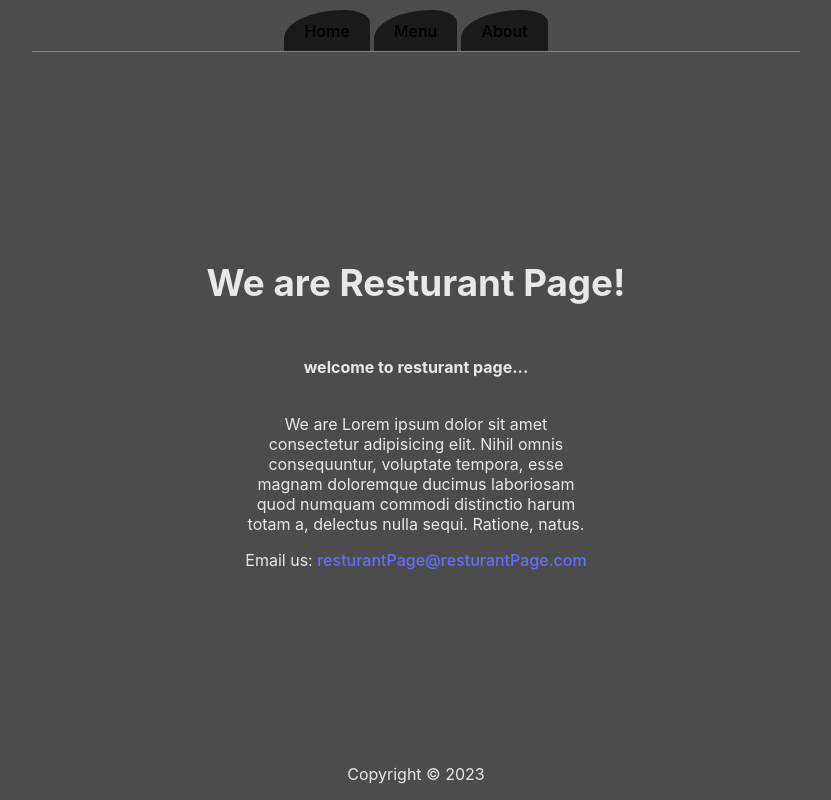
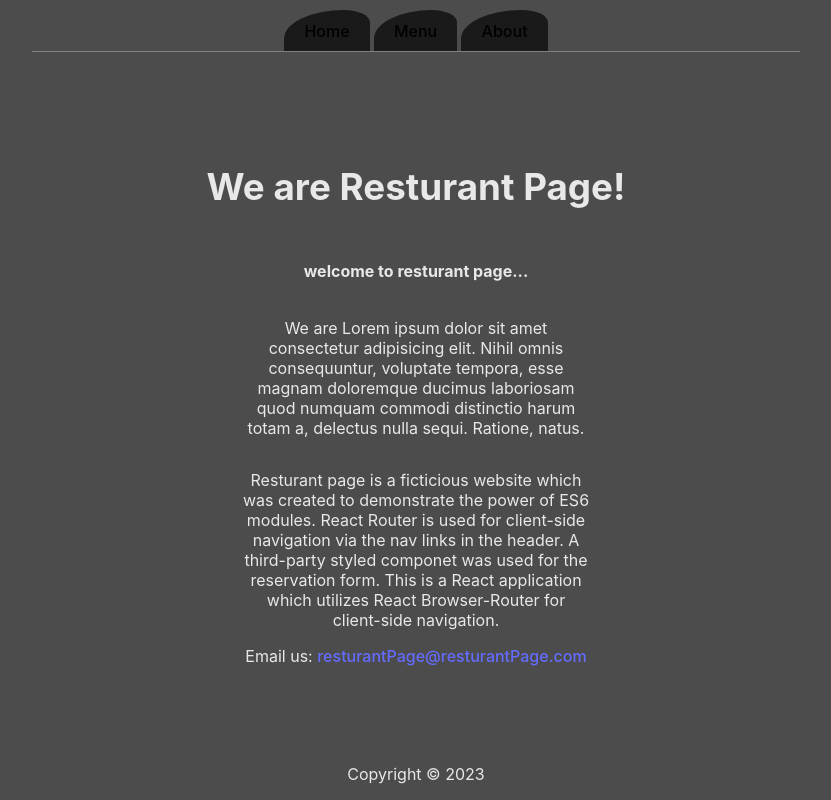
Before and after one commit to SalamanderCtesiphon/resturant-landing-page, a React (Vite) app: page /about in a window 1280 px wide. Shown: the whole page, without its empty margins (224-1055 px from the left). Built offline with nearby package versions, Linux system fonts and the light colour scheme.

Commit message:
added some text to the about page

```diff
--- a/src/pages/About.jsx
+++ b/src/pages/About.jsx
@@ -12,6 +12,14 @@ function About() {
           laboriosam quod numquam commodi distinctio harum totam a, delectus
           nulla sequi. Ratione, natus.
         </p>
+        <p className="about">
+          Resturant page is a ficticious website which was created to
+          demonstrate the power of ES6 modules. React Router is used for
+          client-side navigation via the nav links in the header. A third-party
+          styled componet was used for the reservation form. This is a React
+          application which utilizes React Browser-Router for client-side
+          navigation.
+        </p>
         <span>
           Email us:{' '}
           <a href="http://" target="_blank" rel="noopener noreferrer">
```
